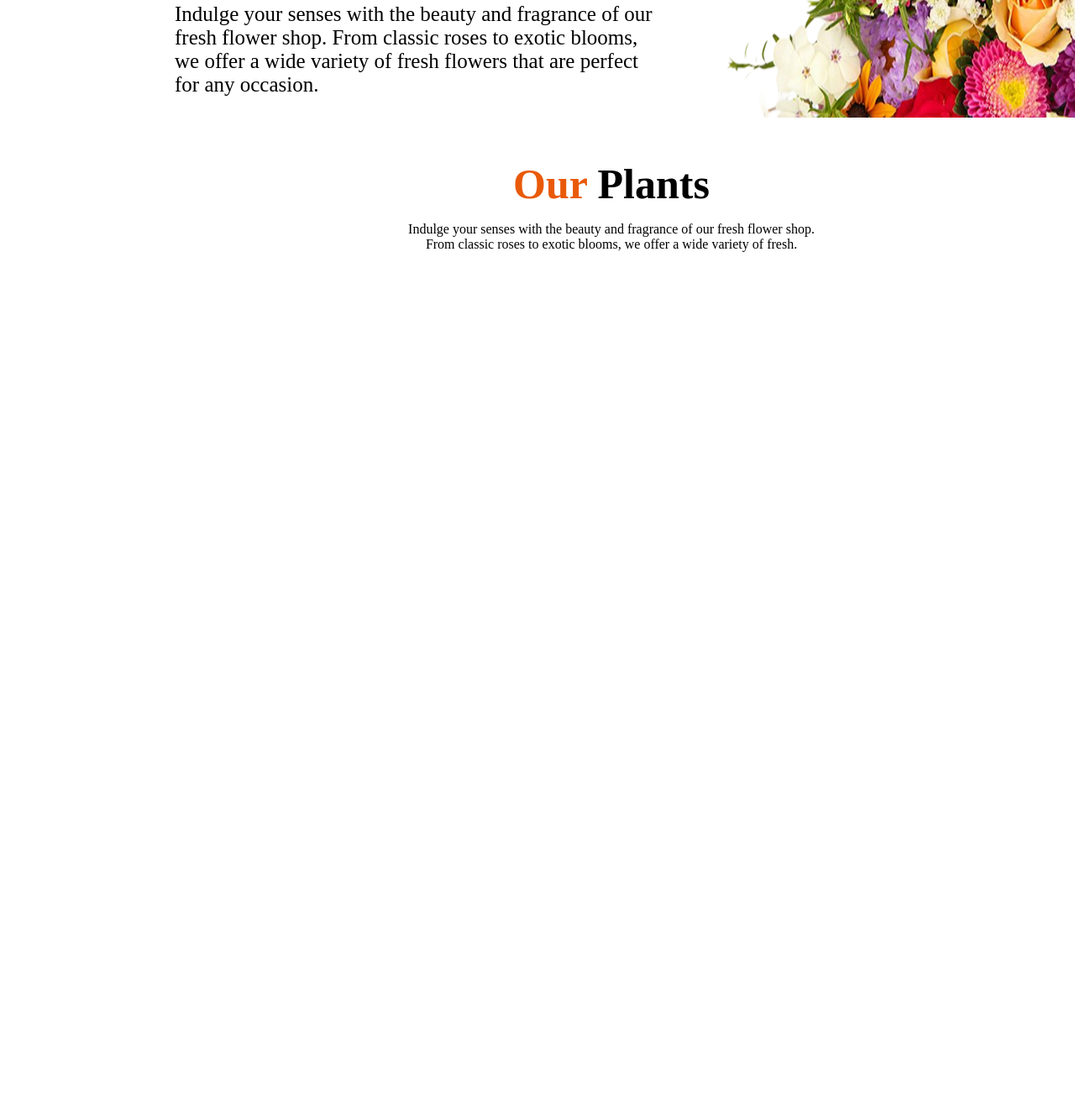
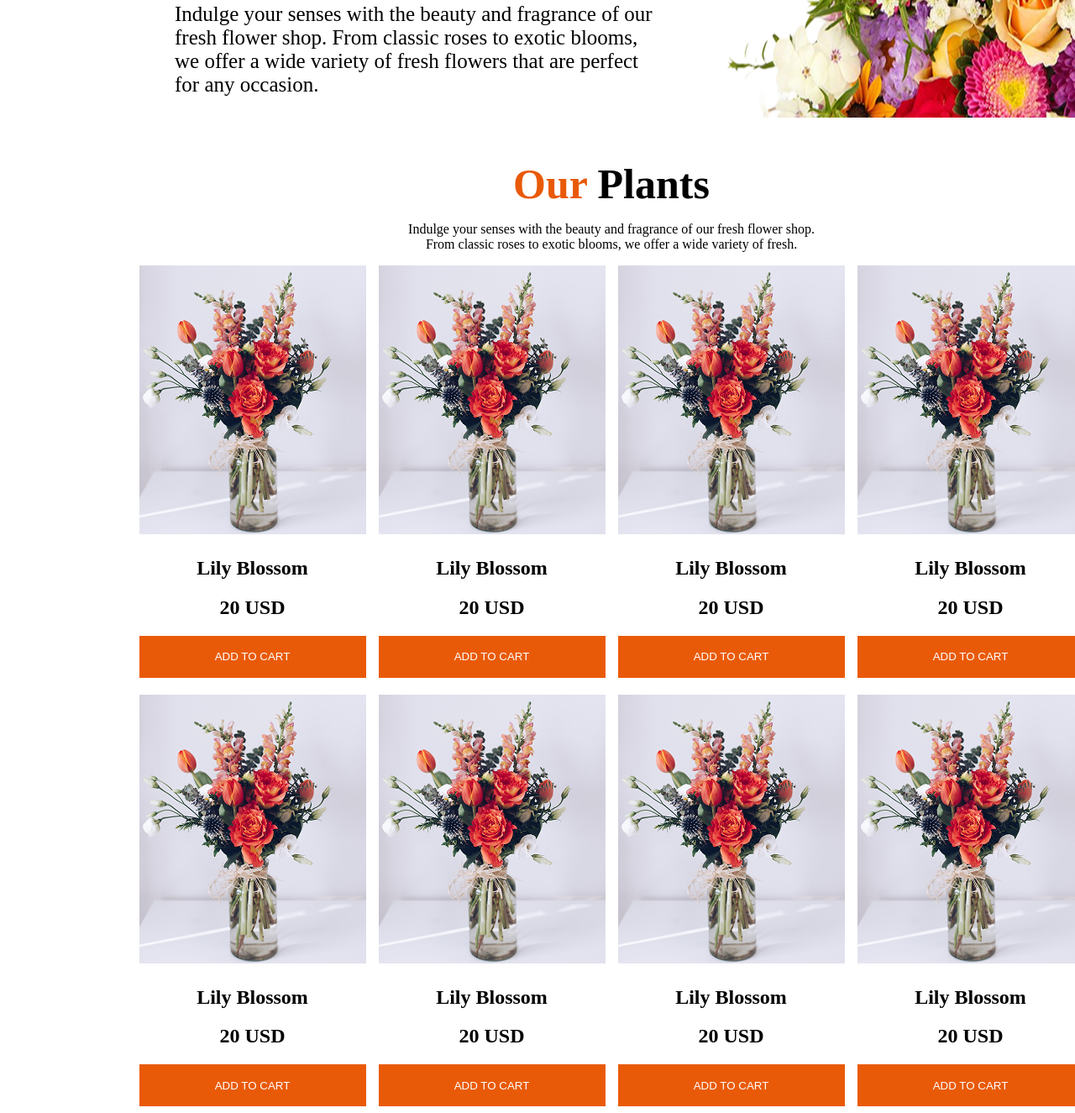
Before and after one commit to Jahangirzihad/my-first-responsive-website, a plain HTML site: page index.html in a window 1280 px wide. Shown: the part 752-2077 px from the top of the page at 84% size. Before the commit the page ends 1068 px from the top, so only its background shows below. Drawn offline with Linux system fonts and the light colour scheme.

Commit message:
code is my passion

```diff
--- a/index.html
+++ b/index.html
@@ -37,9 +37,6 @@
     </section>
 
 
-
-
-
         <section class="plants-section">
 
             <h3 class="plant-title"> <span class="plant extra">Our</span> Plants</h3>
@@ -47,6 +44,111 @@
 
         </section>
 
+        <!-- cards -->
+
+        <section class="cart">
+
+
+            <div class="card">
+                <img src="assets/sample-flower-image.png" alt="">
+                <div class="card-content">
+
+                <h2 class="card-title">Lily Blossom</h2>
+                <h1 class="card-description">20 USD</h1>
+                <button class="button-container">ADD TO CART</button>
+                </div>
+
+                   </div>
+
+
+
+            <div class="card">
+                <img src="assets/sample-flower-image.png" alt="">
+                <div class="card-content">
+
+                <h2 class="card-title">Lily Blossom</h2>
+                <h1 class="card-description">20 USD</h1>
+                <button class="button-container">ADD TO CART</button>
+                </div>
+                 </div>
+
+
+
+
+            <div class="card">
+                <img src="assets/sample-flower-image.png" alt="">
+                <div class="card-content">
+
+                <h2 class="card-title">Lily Blossom</h2>
+                <h1 class="card-description">20 USD</h1>
+                <button class="button-container">ADD TO CART</button>
+                </div>
+                 </div>
+
+
+
+
+
+
+            <div class="card">
+                <img src="assets/sample-flower-image.png" alt="">
+                <div class="card-content">
+
+                <h2 class="card-title">Lily Blossom</h2>
+                <h1 class="card-description">20 USD</h1>
+                <button class="button-container">ADD TO CART</button>
+                </div>
+                 </div>
+
+
+            <div class="card">
+                <img src="assets/sample-flower-image.png" alt="">
+                <div class="card-content">
+
+                <h2 class="card-title">Lily Blossom</h2>
+                <h1 class="card-description">20 USD</h1>
+                <button class="button-container">ADD TO CART</button>
+                </div>
+                </div>
+
+
+
+            <div class="card">
+                <img src="assets/sample-flower-image.png" alt="">
+                <div class="card-content">
+
+                <h2 class="card-title">Lily Blossom</h2>
+                <h1 class="card-description">20 USD</h1>
+                <button class="button-container">ADD TO CART</button>
+                </div>
+               </div>
+
+
+
+
+            <div class="card">
+                <img src="assets/sample-flower-image.png" alt="">
+                <div class="card-content">
+
+                <h2 class="card-title">Lily Blossom</h2>
+                <h1 class="card-description">20 USD</h1>
+                <button class="button-container">ADD TO CART</button>
+                </div>
+            </div>
+
+
+
+            <div class="card">
+                <img src="assets/sample-flower-image.png" alt="">
+                <div class="card-content">
+
+                <h2 class="card-title">Lily Blossom</h2>
+                <h1 class="card-description">20 USD</h1>
+                <button class="button-container">ADD TO CART</button>
+                </div>
+            </div>
+        </section>
+
 
 </body>
 </html>
--- a/styles/style.css
+++ b/styles/style.css
@@ -92,9 +92,40 @@
     justify-content: center;
     margin: auto 150px;
 }
-.plant-description{
-    /* margin: 16px 126px; */
 
-    /* margin-left: 126px;
-    margin-right: 126px; */
+.card-title{
+    margin-left: 69px;
+    margin-right: 69px;
 }
+
+    .card-description{
+        margin-left: 94.5px;
+        margin-right: 94.5px;
+
+    }
+
+    .cart{
+        width:1140PX;
+        justify-content: center;
+        align-items: center;
+        text-align: center;
+        row-gap: 20px;
+        column-gap: none;
+        display: grid;
+        grid-template-columns: repeat(4, 1fr);
+        margin: 0 150px;
+    }
+
+
+
+
+
+.button-container{
+
+    width:270px;
+    height: 50px;
+    background-color: #E95A08;
+    color:#FFFFFF;
+    border: none;
+
+}
```
